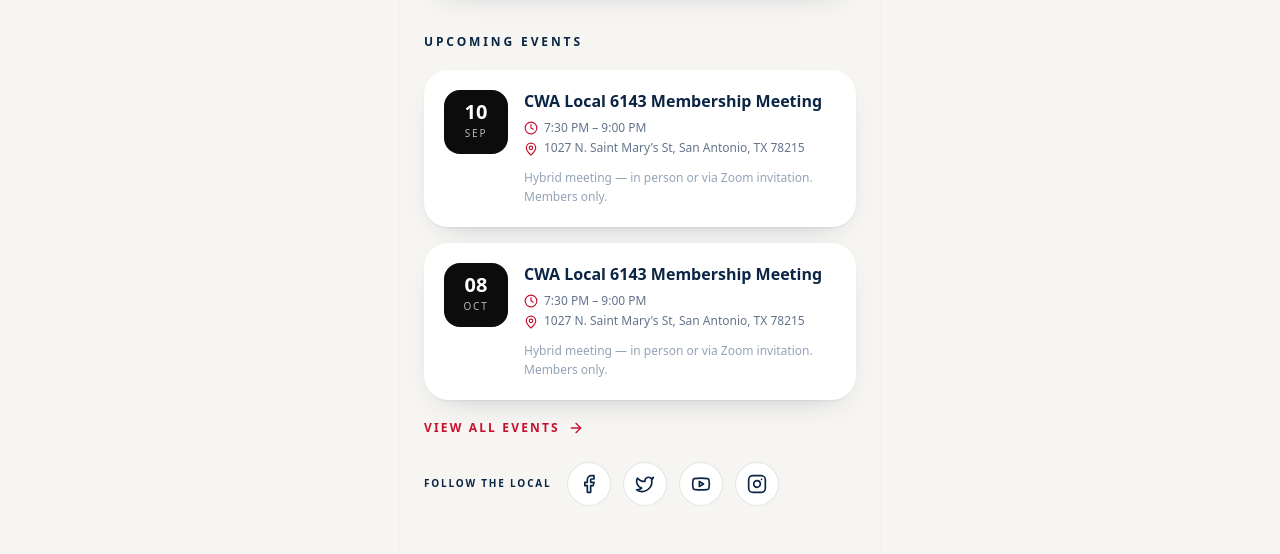
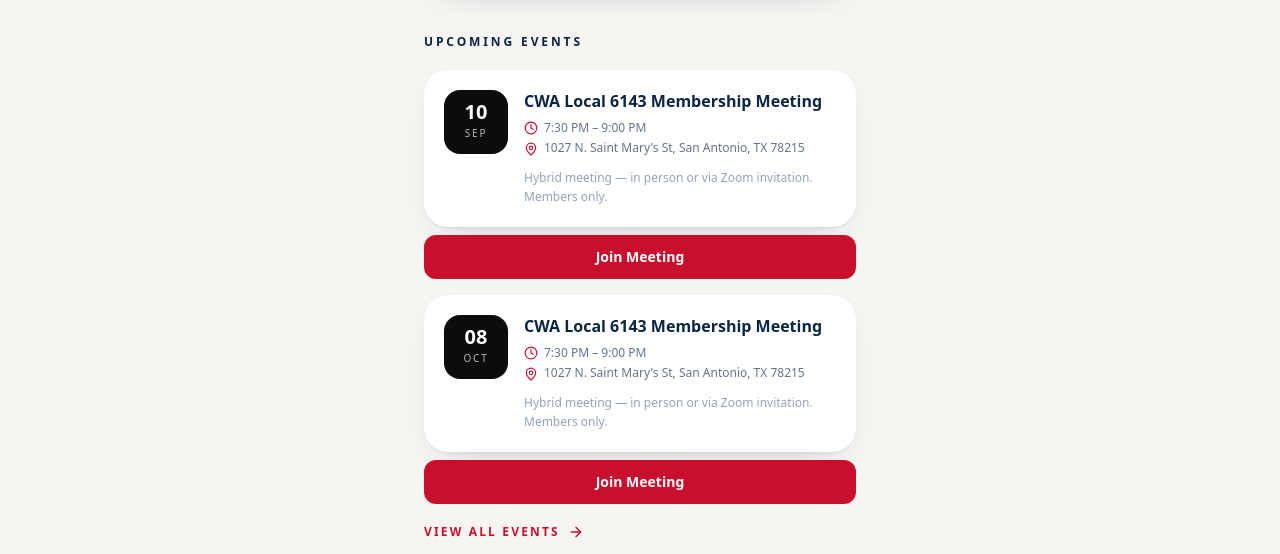
Before and after one commit to CW6143app/cwa-local-6143, a React (Vite) app: page / in a window 1280 px wide. Shown: the part 2930-3484 px from the top of the page. Built offline with nearby package versions, Linux system fonts and the light colour scheme; no server answers.

Commit message:
Add Join Meeting button to home screen event cards
Co-authored-by: CW6143app <324991895+CW6143app@users.noreply.github.com>

```diff
--- a/src/pages/Home.jsx
+++ b/src/pages/Home.jsx
@@ -107,9 +107,21 @@ export default function Home() {
               Upcoming Events
             </h2>
             <div className="mt-5 space-y-4">
-              {events.slice(0, 2).map((e, i) =>
-            <EventCard key={(e.month || "") + (e.day || "")} event={e} index={i} />
-            )}
+              {events.slice(0, 2).map((e, i) => (
+                <div key={(e.month || "") + (e.day || "")} className="space-y-2">
+                  <EventCard event={e} index={i} />
+                  {e.join_meeting_url && (
+                    <a
+                      href={e.join_meeting_url}
+                      target="_blank"
+                      rel="noreferrer"
+                      className="flex items-center justify-center gap-2 rounded-xl bg-[#c8102e] px-4 py-3 text-sm font-semibold text-white hover:bg-[#a50d24] transition-colors"
+                    >
+                      Join Meeting
+                    </a>
+                  )}
+                </div>
+              ))}
             </div>
             <Link
             to="/events"
```
